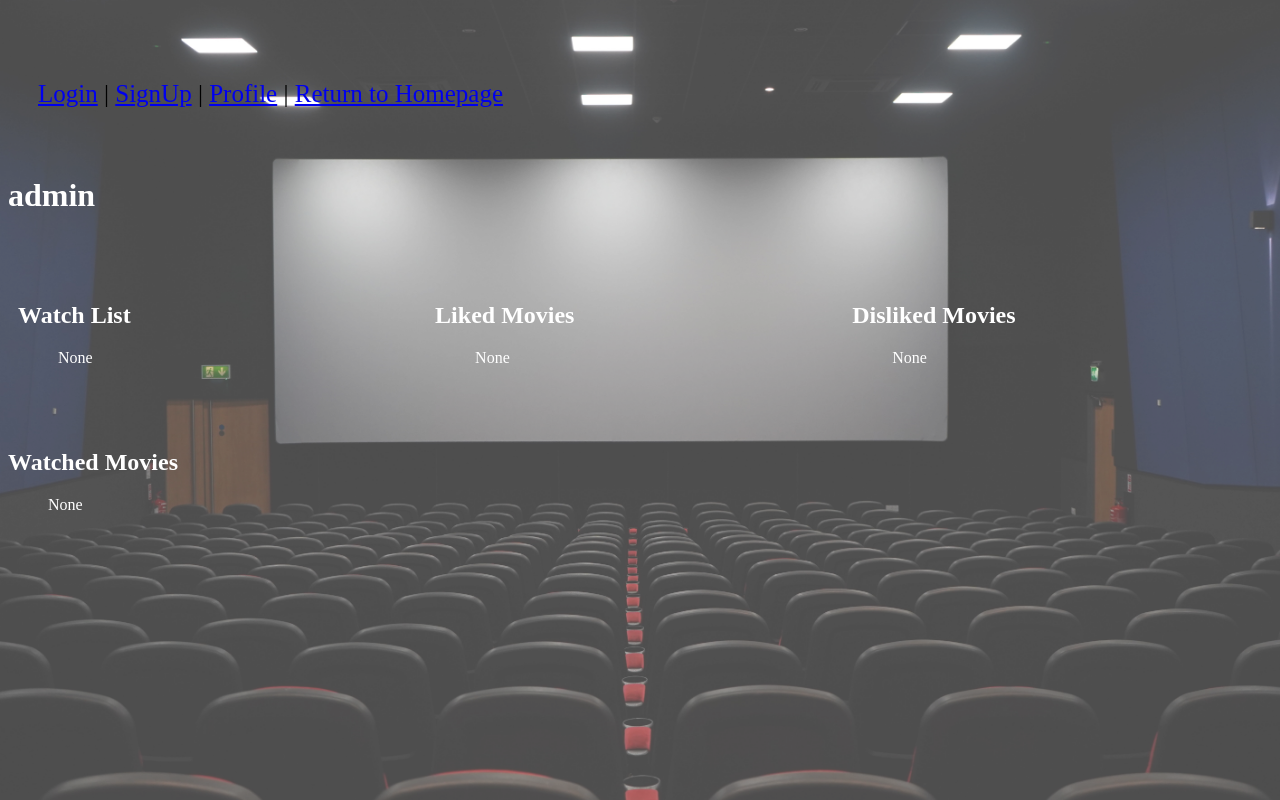
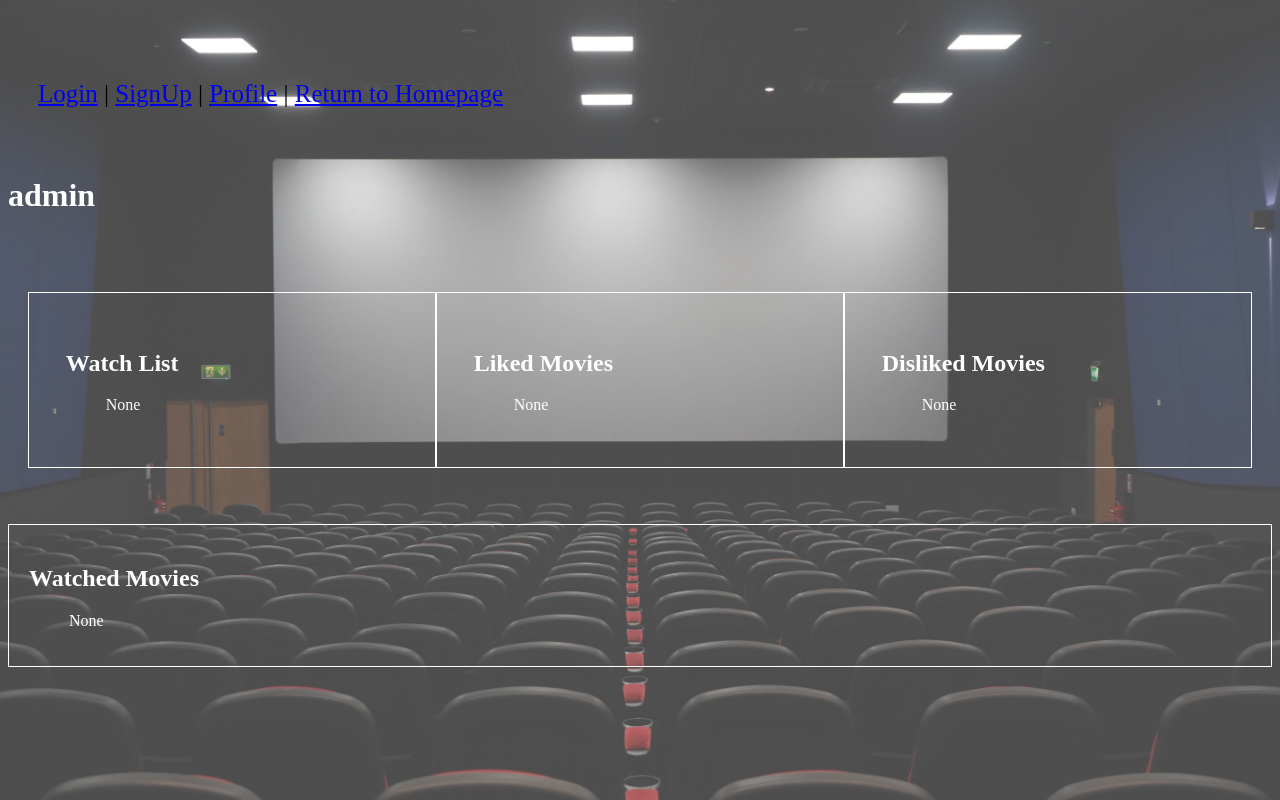
Before and after one commit to fraykate/team3, a Flask app: page /profile in a window 1280 px wide. Run offline with Flask 3, Linux system fonts and the light colour scheme; data comes from the database, SQL or seed files in the repository; data that the repository does not hold is empty.

Commit message:
Update user.css

```diff
--- a/static/css/user.css
+++ b/static/css/user.css
@@ -30,18 +30,29 @@ div {
     font-size: 20;
     color: white;
 }
-.column {
-  float: left;
-  width:33%;
-  padding: 10px;
-
-}
-.column:before {
-  padding: 5px;
-}
 
 .row:after {
   content: "";
   display: table;
   clear: both;
 }
+
+.row {
+    border: 0px solid #fff;
+    padding: 20px;
+}
+
+.column {
+    width: 33.33%;
+    float: left;
+    padding: 3%;
+    border: 1px solid #fff;
+}
+
+.col {
+    background-color:#aaaaaa50;
+}
+#watched_movies {
+    padding: 20px;
+    border: 1px solid #fff;
+}
```
